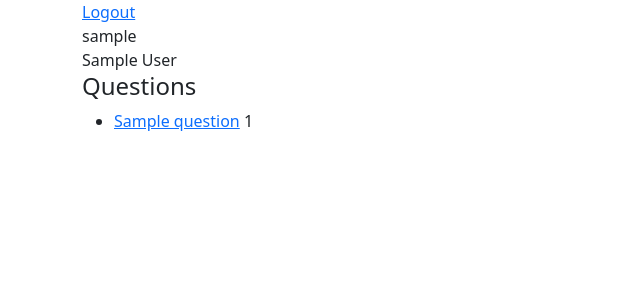
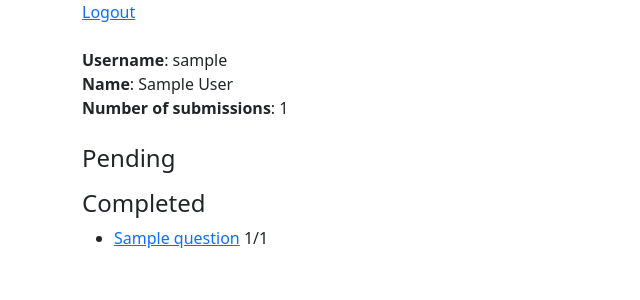
Before and after one commit to ankit11hab/myBolooTeach, a Django app: page / in a window 1280 px wide. Shown: the top 300 px of the page, without its empty margins (0-640 px from the left). Run offline with Django 3.2, Linux system fonts and the light colour scheme; a user stored in the database is signed in; tables that the repository leaves empty hold one stand-in row (values such as "Sample post"); some libraries are stand-ins or nearby versions.

Commit message:
Submitted and pending questions separated

```diff
--- a/base/models.py
+++ b/base/models.py
@@ -11,5 +11,9 @@ class Question(models.Model):
     marks_per_question = models.IntegerField(default=4)
     number_of_question = models.IntegerField(default=5)
 
+    @property
+    def full_marks(self):
+        return self.marks_per_question * self.number_of_question
+
     def __str__(self):
         return self.title
--- a/base/templates/base/home.html
+++ b/base/templates/base/home.html
@@ -1,15 +1,26 @@
 {% extends 'base/base.html' %}
 {% block content %}
-    <a href = "{% url 'logout' %}">Logout</a><br>
-    {{ user.username }}<br>
-    {{ profile.first_name }} {{ profile.last_name }}<br>
+    <a href = "{% url 'logout' %}">Logout</a><br><br>
+    <b>Username</b>: {{ user.username }}<br>
+    <b>Name</b>: {{ profile.first_name }} {{ profile.last_name }}<br>
+    <b>Number of submissions</b>: {{ count }}<br><br>
 
-    <h4>Questions</h4>
+    <h4>Pending</h4>
     <ul>
-    {% for question in questions %}
-        {% if question.classs == profile.classs %}
-            <li><a href = "{% url 'question-detail' question.id %}">{{ question.title }}</a>
-            {{ question.classs }}</li>
+    {% for pendquestion in pending %}
+        {% if pendquestion.question.classs == profile.classs %}
+            <li><a href = "{% url 'question-detail' pendquestion.question.id %}">{{ pendquestion.question.title }}</a>
+            {{ pendquestion.question.classs }}</li>
+        {% endif %}
+    {% endfor %}
+    </ul>
+
+    <h4>Completed</h4>
+    <ul>
+    {% for subquestion in submissions %}
+        {% if subquestion.question.classs == profile.classs %}
+            <li><a href = "{% url 'question-detail' subquestion.question.id %}">{{ subquestion.question.title }}</a>
+                {{ subquestion.marks_obtd }}/{{ subquestion.question.full_marks }}</li>
         {% endif %}
     {% endfor %}
     </ul>
--- a/base/views.py
+++ b/base/views.py
@@ -11,12 +11,15 @@ from .forms import SubmissionForm, ProfileUpdateForm
 @login_required
 def home(request):
     user_profile = Profile.objects.filter(user=request.user).first()
+    submissions = Submission.objects.filter(user = request.user, submitted = True)
+    pending = Submission.objects.filter(user = request.user, submitted = False)
+    count = len(submissions)
     # if user_profile.first_name == "" or user_profile.mobile_no == "" or user_profile.classs==0:
     #     return redirect('profile_update')
     if not user_profile:
         return redirect('profile_update')
     questions = Question.objects.all()
-    return render(request, 'base/home.html', {'questions': questions, 'profile': user_profile})
+    return render(request, 'base/home.html', {'questions': questions, 'profile': user_profile, 'submissions':submissions, 'pending':pending, 'count':count})
 
 
 @login_required
```
Also changed, not shown: base/templates/base/question_detail.html (+7 -8 lines).
